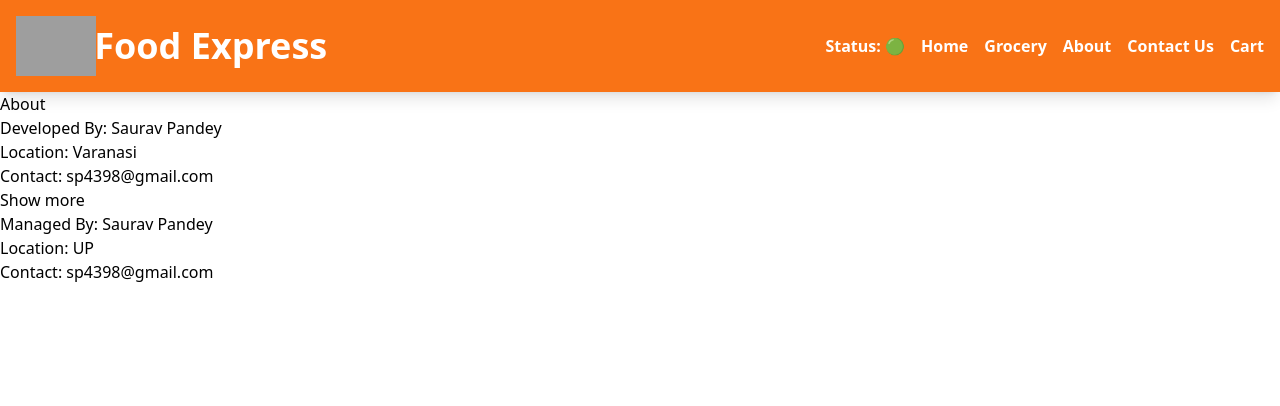
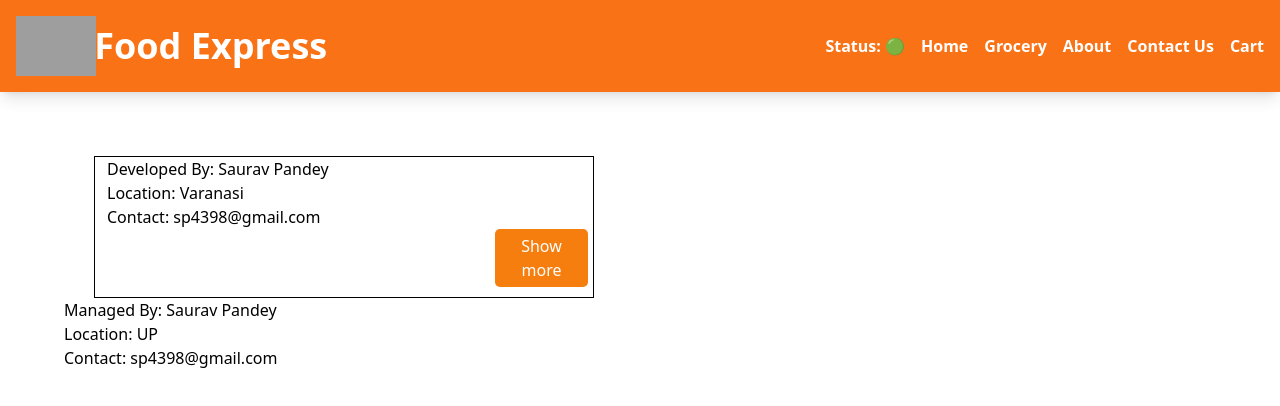
Before and after one commit to sp4398/swiggy-clone, a React (Create React App) app: page /about in a window 1280 px wide. Shown: the top 406 px of the page. Built offline with nearby package versions, Linux system fonts and the light colour scheme; grey boxes are pictures that could not be loaded.

Commit message:
refactor: update layout and styling in About, Body, and User components; enhance responsiveness and visual appeal

```diff
--- a/src/components/About.js
+++ b/src/components/About.js
@@ -1,15 +1,13 @@
-import React from 'react'
-import User from './User'
-import UserClass from './UserClass'
+import User from "./User";
+import UserClass from "./UserClass";
 
 const About = () => {
   return (
-    <div className='about'>
-      <h1>About</h1>
-      <User name="Saurav Pandey"/>
-      <UserClass name="Saurav Pandey" location="UP"/>
+    <div className="ml-16 mt-16">
+      <User name="Saurav Pandey" />
+      <UserClass name="Saurav Pandey" location="UP" />
     </div>
-  )
-}
+  );
+};
 
-export default About
+export default About;
--- a/src/components/Body.js
+++ b/src/components/Body.js
@@ -42,7 +42,7 @@ const Body = () => {
   return (
     <div className="body">
       <div className="flex justify-between items-center p-4">
-        <div className="search">
+        <div className="ml-20 mt-5">
           <input
             type="txt"
             placeholder="Search"
@@ -68,7 +68,7 @@ const Body = () => {
           </button>
         </div>
         <button
-          className="bg-orange-500 rounded-lg p-2 text-white font-bold"
+          className="bg-orange-500 rounded-lg p-2 mr-20 text-white font-bold"
           onClick={() => {
             const filteredList = listOfRes.filter(
               (res) => res.info.avgRating > 4
@@ -81,7 +81,7 @@ const Body = () => {
         </button>
       </div>
 
-      <div className="flex flex-wrap mt-[50px] mx-[150px]">
+      <div className="flex flex-wrap mt-[30px] mx-[150px]">
         {searchedRestaurant.map((restaurant) => (
           <Link
             to={"/restaurants/" + restaurant.info.id}
--- a/src/components/User.js
+++ b/src/components/User.js
@@ -15,28 +15,25 @@ const User = ({ name }) => {
   const closePopup2 = () => setIsPopup2Open(false);
 
   return (
-    <div className="user-card">
-      <div className="user-details">
+    <div className="border border-black w-[500px] ml-[30px]">
+      <div className="ml-3">
         <h2>Developed By: {name}</h2>
         <h3>Location: Varanasi</h3>
         <h4>Contact: sp4398@gmail.com</h4>
       </div>
-      <button className="btn" onClick={openPopup1}>
+      <button
+        className="m-[0px_5px_10px_400px] p-[5px] bg-[#f57e0f] border-none rounded-[5px] text-white cursor-pointer"
+        onClick={openPopup1}
+      >
         Show more
       </button>
 
       <Popup isOpen={isPopup1Open} onClose={closePopup1}>
-        <h2>Saurav Pandey</h2>
         <div>
           <img
             src="https://avatars.githubusercontent.com/u/84031432?v=4"
             alt="imag"
-            style={{
-              width: "200px",
-              height: "200px",
-              borderRadius: "50%",
-              objectFit: "cover",
-            }}
+            className="w-[200px] h-[200px] ml-32 rounded-full object-cover"
           />
         </div>
         <p>
@@ -46,9 +43,8 @@ const User = ({ name }) => {
           web development."
         </p>
         <button
-          className="btn1"
+          className="p-[5px] mr-[10px] mt-5 bg-[#f57e0f] border-none rounded-[5px] text-white cursor-pointer"
           onClick={openPopup2}
-          style={{ marginRight: "10px" }}
         >
           Connect with me
         </button>
@@ -56,14 +52,7 @@ const User = ({ name }) => {
 
       <Popup isOpen={isPopup2Open} onClose={closePopup2}>
         <h2>You can connect with me on my social media</h2>
-        <div
-          style={{
-            display: "flex",
-            justifyContent: "center",
-            gap: "40px",
-            marginBottom: "20px",
-          }}
-        >
+        <div className="flex justify-center gap-[40px] mb-[20px]">
           <a
             href="https://www.linkedin.com/in/saurav-pandey-b399731a0/"
             target="_blank"
@@ -113,9 +102,6 @@ const User = ({ name }) => {
             ></i>
           </a>
         </div>
-        {/* <button className="btn1" onClick={closePopup2}>
-          Close
-        </button> */}
       </Popup>
     </div>
   );
```
